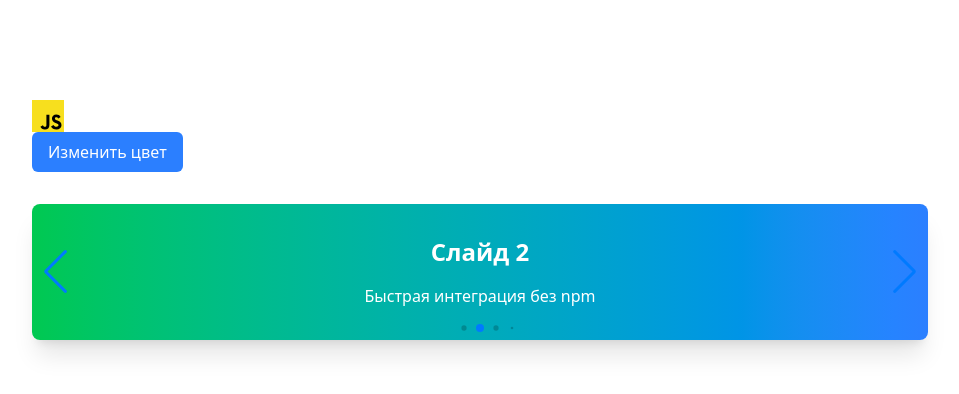
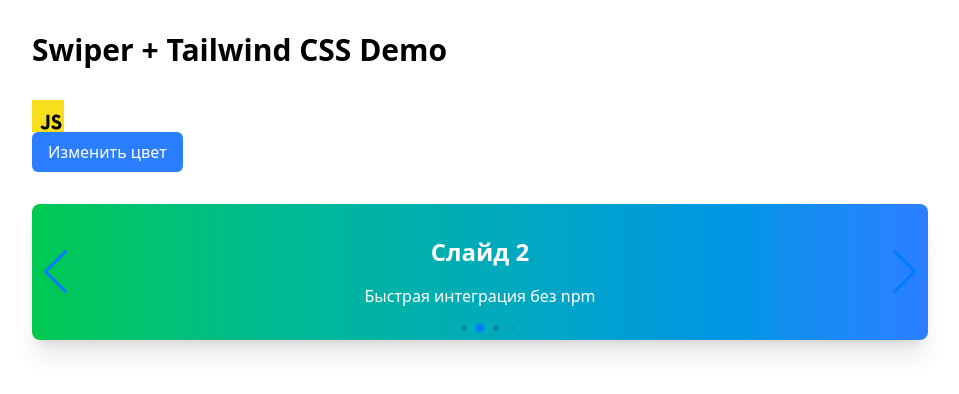
Before and after one commit to kurator-al/tailwind-webinar, a website built with Vite: page src/index.html in a window 1280 px wide. Shown: the whole page, without its empty margins (160-1119 px from the left). Built offline with nearby package versions, Linux system fonts and the light colour scheme.

Commit message:
Поправил html для примера

```diff
--- a/src/index.html
+++ b/src/index.html
@@ -13,7 +13,7 @@
 <body class="bg-white dark:bg-gray-800 p-8">
 
   <div class="max-w-4xl mx-auto">
-    <h1 class="text-white text-3xl font-bold mb-8">Swiper + Tailwind CSS Demo</h1>
+    <h1 class="text-black dark:text-white text-3xl font-bold mb-8">Swiper + Tailwind CSS Demo</h1>
 
     <img src="img/javascript.svg" alt="javascript">
 
```
